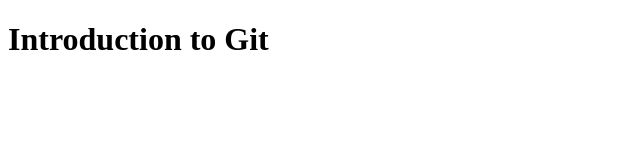
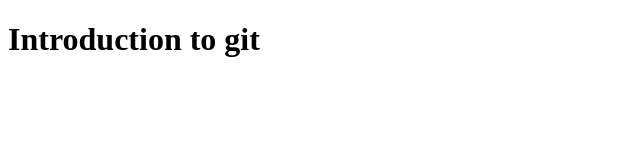
Before and after one commit to Wasif-Ahmad/Intoduction-to-Git, a plain HTML site: page index.html in a window 1280 px wide. Shown: the full height of the page, 0-640 px from the left. Drawn offline with Linux system fonts and the light colour scheme.

Commit message:
Index.html Created

```diff
--- a/index.html
+++ b/index.html
@@ -6,6 +6,8 @@
     <title>Document</title>
 </head>
 <body>
-    <h1>Introduction to Git</h1>
+    <h1>Introduction to git
+
+    </h1>
 </body>
 </html>
```
